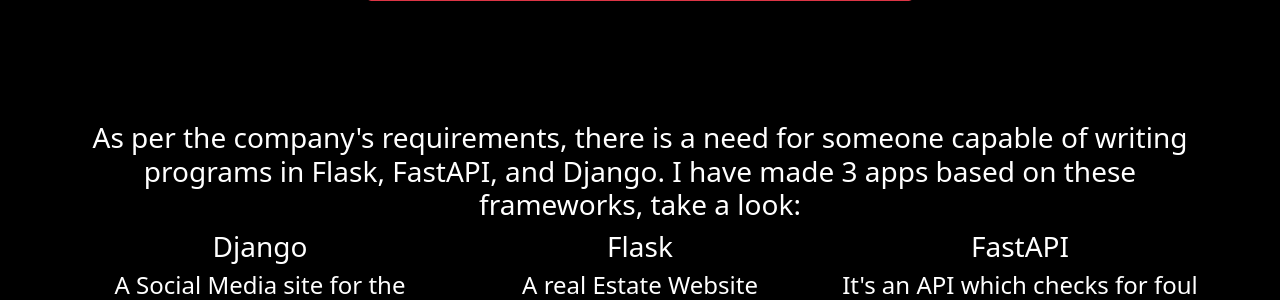
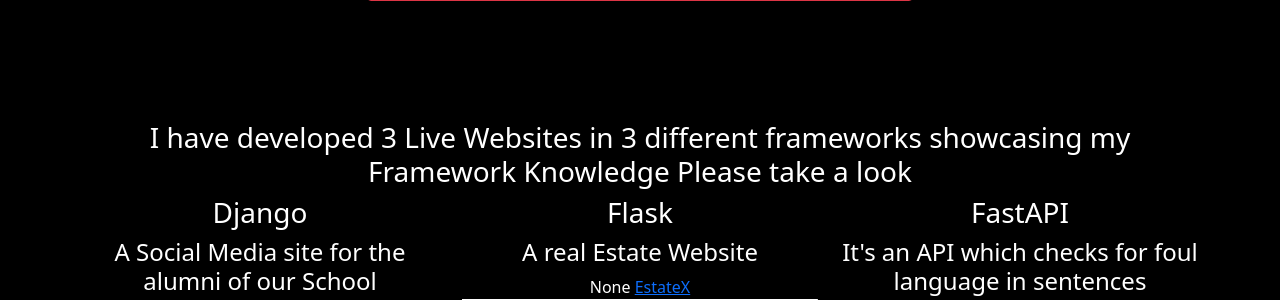
Before and after one commit to 4TheKnight/Resumesite, a Flask app: page / in a window 1280 px wide. Shown: the part 743-1043 px from the top of the page. Run offline with Flask 3, Linux system fonts and the light colour scheme.

Commit message:
Update index.html

```diff
--- a/templates/index.html
+++ b/templates/index.html
@@ -25,7 +25,7 @@
 
 
 <div class="container mt-5">
-    <h3>As per the company's requirements, there is a need for someone capable of writing programs in Flask, FastAPI, and Django. I have made 3 apps based on these frameworks, take a look:</h3>
+    <h3>I have developed 3 Live Websites in 3 different frameworks showcasing my Framework Knowledge Please take a look</h3>
 
     <div class="row">
         <div class="col-md-4">
```
